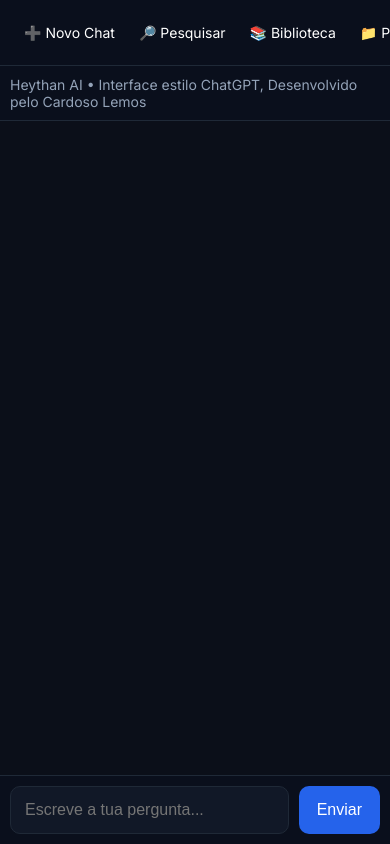
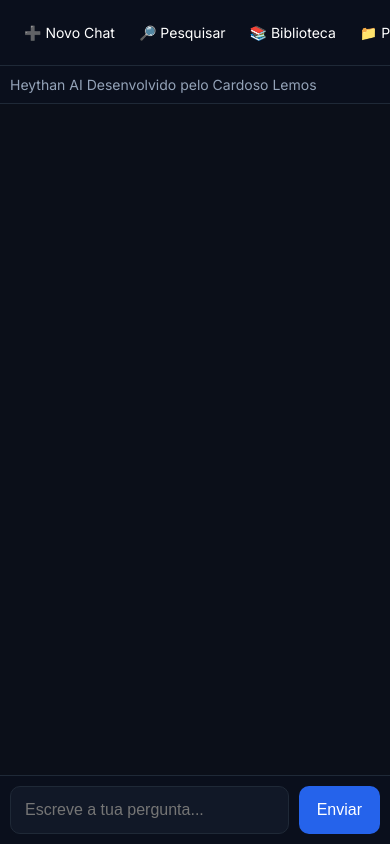
Before and after one commit to cardosolemos312-source/ia-busca, a website: page public/index.html in a window 390 px wide. Shown: the top 844 px of the page. Drawn offline with Linux system fonts and the light colour scheme.

Commit message:
ajuste responsivo e fonte mobile

```diff
--- a/public/index.html
+++ b/public/index.html
@@ -168,7 +168,7 @@ button:hover {
 <div id="main">
 
 <div id="topbar">
-Heythan AI • Interface estilo ChatGPT, Desenvolvido pelo Cardoso Lemos
+Heythan AI  Desenvolvido pelo Cardoso Lemos
 </div>
 
 <div id="chat"></div>
```
